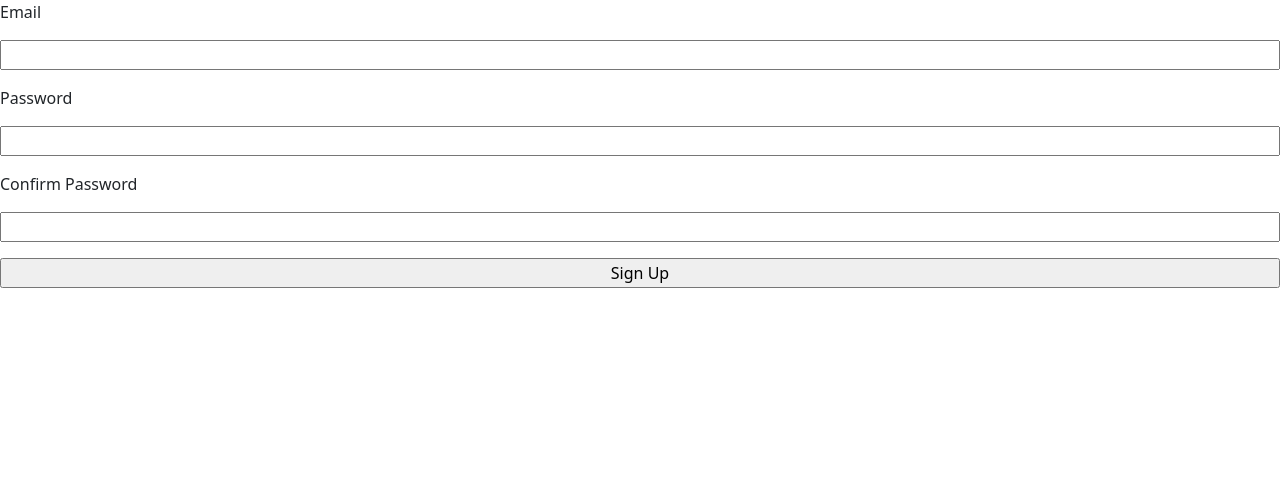
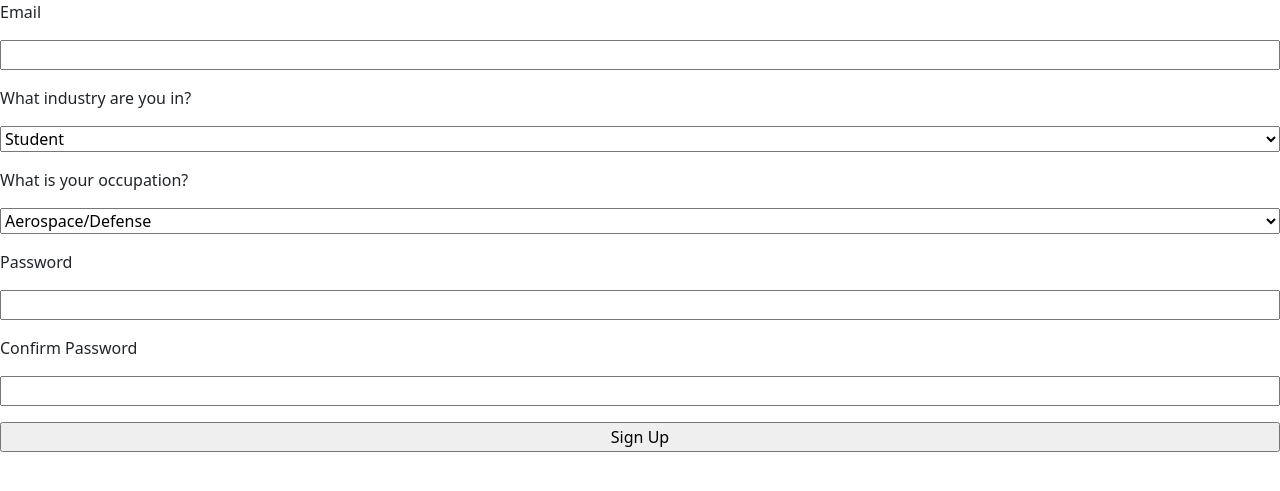
Before and after one commit to pcalebho/MatNet, a Flask app: page /register in a window 1280 px wide. Shown: the part 79-570 px from the top of the page. Run offline with Flask 3, Linux system fonts and the light colour scheme; parts of the project's set-up code (start-up, migrations or seed data) failed here and were passed over; some libraries are stand-ins or nearby versions.

Commit message:
add industry and occupation

```diff
--- a/app/__init__.py
+++ b/app/__init__.py
@@ -5,6 +5,7 @@ factory function to create the app
 import os
 
 from flask import Flask, render_template
+from flask_migrate import Migrate
 from dotenv import load_dotenv
 
 load_dotenv()
@@ -30,8 +31,12 @@ def create_app(test_config = None):
 
     from app.models import db
     db.init_app(app)
+    migrate = Migrate(app, db)
 
     with app.app_context():
+        #create tables if they have not already been made
+        db.create_all()
+
         from .routes.api import api_bp
         from .routes.docs import docs_bp
         from .routes.main import main_bp
--- a/app/models.py
+++ b/app/models.py
@@ -1,4 +1,5 @@
 from flask_sqlalchemy import SQLAlchemy
+
 
 db = SQLAlchemy()
 
--- a/app/routes/auth.py
+++ b/app/routes/auth.py
@@ -2,7 +2,7 @@ from app.models import User, db
 from flask import render_template, current_app, Blueprint, flash, redirect
 from flask_wtf import FlaskForm
 from flask_bcrypt import Bcrypt
-from wtforms import StringField, PasswordField, BooleanField, SubmitField
+from wtforms import StringField, PasswordField, BooleanField, SubmitField, SelectField
 from wtforms.validators import DataRequired, Email, EqualTo, Length, ValidationError
 
 auth_bp = Blueprint('auth', __name__)
@@ -10,7 +10,23 @@ auth_bp = Blueprint('auth', __name__)
 bcrypt = Bcrypt(current_app)
 
 class RegistrationForm(FlaskForm):
+    occupation_choices = {
+        'student': 'Student',
+        'design_engineer': 'Design Engineer',
+        'civil_engineer': 'Civil Engineer',
+        'teacher': 'Teacher',
+        'other': 'Other'
+    }
+
+    industry_choices = {
+        'aerospace/defense': 'Aerospace/Defense',
+        'hvac': 'HVAC',
+        'maritime': 'Maritime'
+    }
+
     email = StringField('Email', validators=[DataRequired(), Email()])
+    industry = SelectField('What industry are you in?', choices=occupation_choices.items(),validators=[DataRequired()])
+    occupation = SelectField('What is your occupation?', choices=industry_choices.items(),validators=[DataRequired()])
     password = PasswordField('Password', validators=[DataRequired(), Length(min=6)])
     confirm_password = PasswordField('Confirm Password', validators=[DataRequired(), EqualTo('password')])
     submit = SubmitField('Sign Up')
@@ -38,7 +54,9 @@ def register():
     if form.validate_on_submit():
         pw_hash = bcrypt.generate_password_hash(form.password.data).decode('utf-8')
         user_email = form.email.data
-        new_user = User(email=user_email, password=pw_hash)
+        user_industry = form.industry.data
+        user_occupation = form.occupation.data
+        new_user = User(email=user_email, password=pw_hash, industry=user_industry, occupation=user_occupation)
         db.session.add(new_user)
         db.session.commit()
         flash('Your account has been created! You are now able to log in', 'success')
--- a/app/templates/register.html
+++ b/app/templates/register.html
@@ -3,6 +3,8 @@
 <form method="POST" action="/register">
     {{ form.csrf_token }}
     {{ form.email.label }} {{ form.email(size=20) }}
+    {{ form.industry.label }} {{ form.industry() }}
+    {{ form.occupation.label }} {{ form.occupation() }}
     {{ form.password.label }} {{ form.password(size=20) }}
     {{ form.confirm_password.label }} {{ form.confirm_password(size=20) }}
     {% for error in form.email.errors %}
```
